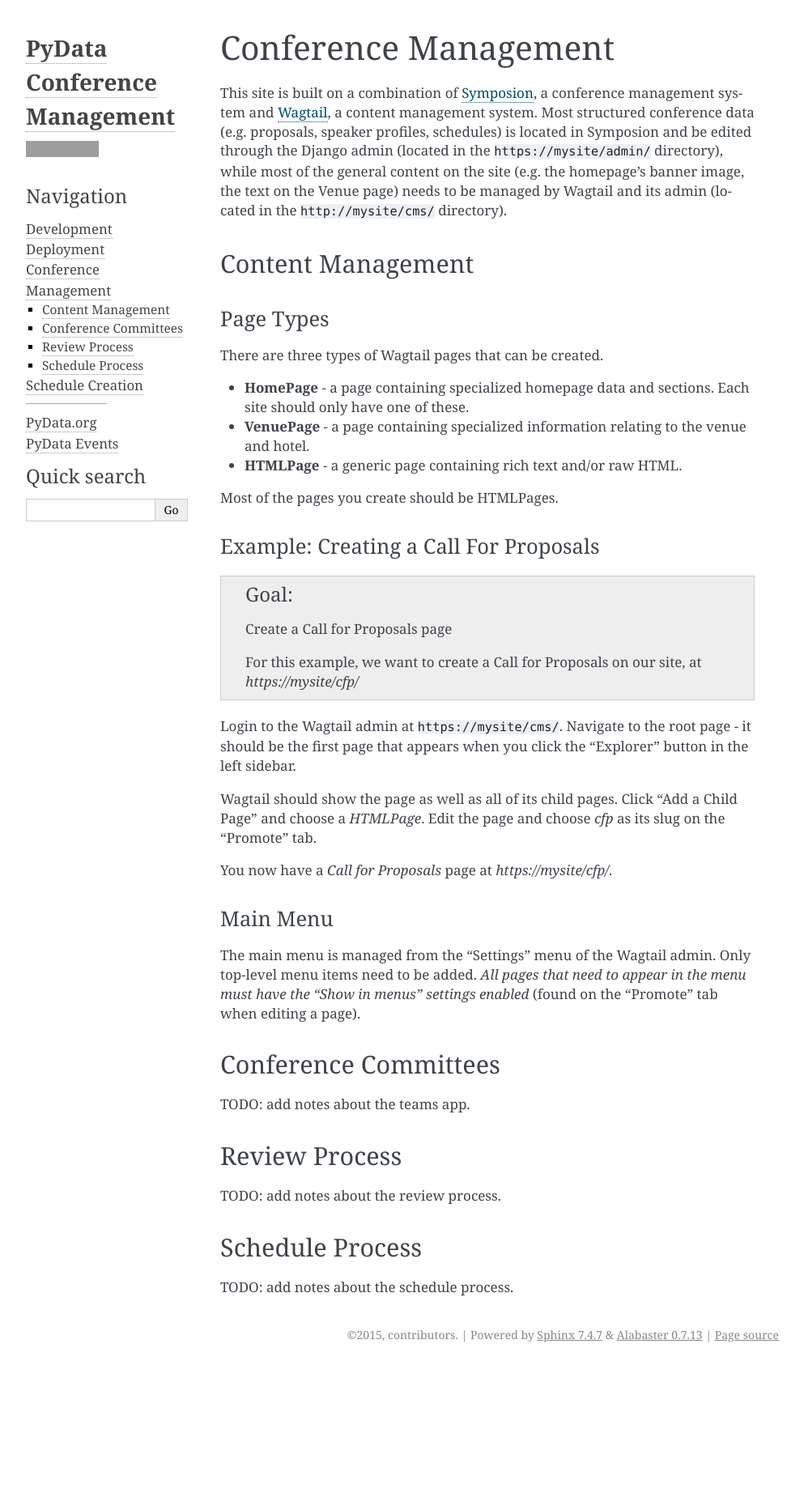
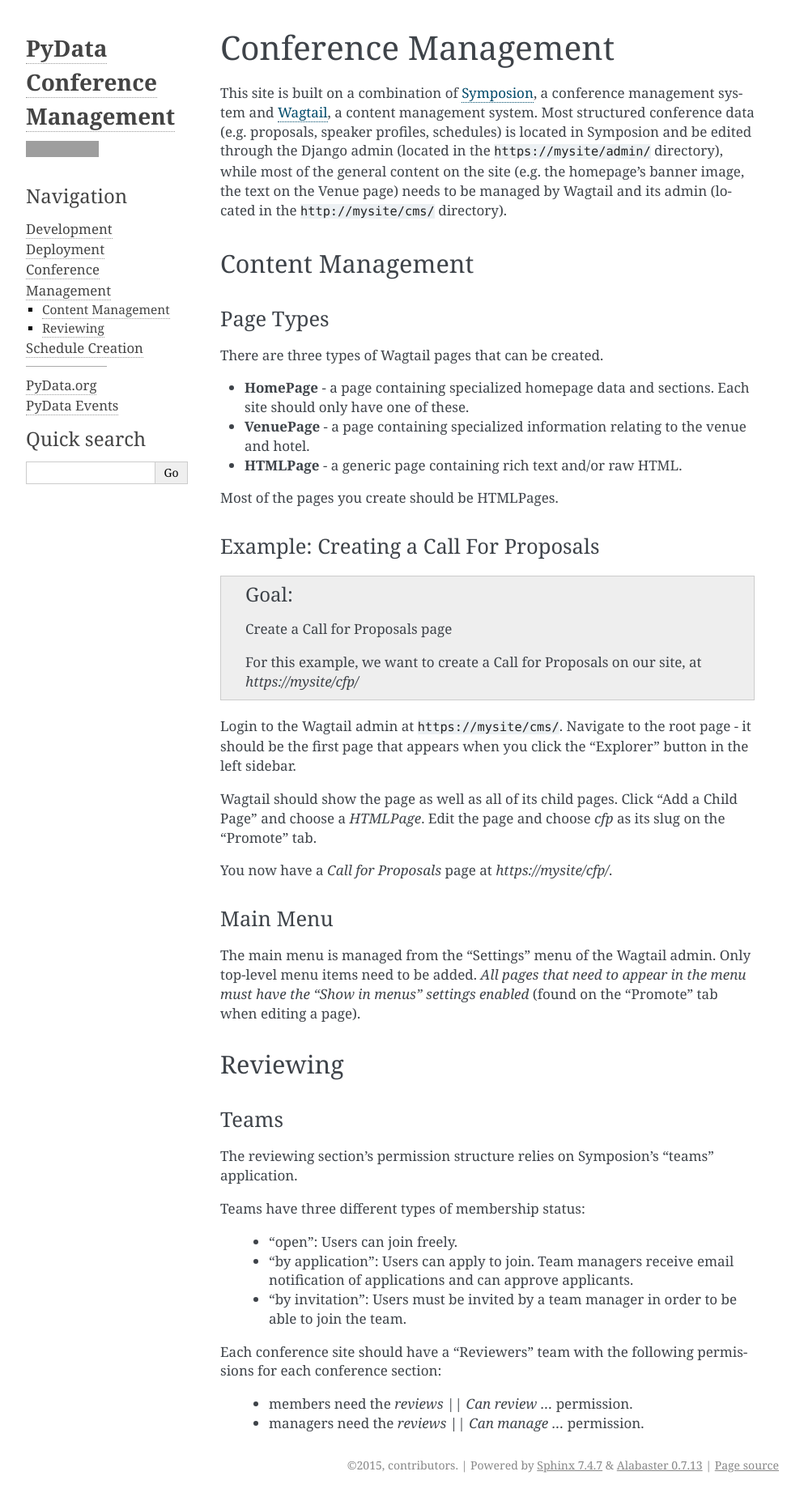
Before and after one commit to pydata/conf_site, a Sphinx documentation site: the page built from docs/source/management.rst, in a window 1280 px wide. Shown: the whole page at 81% size, without its empty margins (148-1141 px from the left). Built offline with Sphinx 7.4.7, drawn with Linux system fonts in a browser that asks for light colours; before the commit the page ends 1688 px from its top, so only the background shows below that; grey boxes are pictures that could not be loaded.

Commit message:
Add basic documentation about reviewing process.

```diff
--- a/docs/source/management.rst
+++ b/docs/source/management.rst
@@ -60,18 +60,25 @@
 menu must have the "Show in menus" settings enabled* (found on the
 "Promote" tab when editing a page).
 
-Conference Committees
----------------------
+Reviewing
+---------
 
-TODO: add notes about the teams app.
+Teams
+~~~~~
 
-Review Process
---------------
+The reviewing section's permission structure relies on Symposion's "teams"
+application.
 
-TODO: add notes about the review process.
+Teams have three different types of membership status:
 
+  - "open": Users can join freely.
+  - "by application": Users can apply to join. Team managers receive
+    email notification of applications and can approve applicants.
+  - "by invitation": Users must be invited by a team manager in order
+    to be able to join the team.
 
-Schedule Process
-----------------
+Each conference site should have a "Reviewers" team with the following
+permissions for each conference section:
 
-TODO: add notes about the schedule process.
+  - members need the `reviews || Can review ...` permission.
+  - managers need the `reviews || Can manage ...` permission.
```
